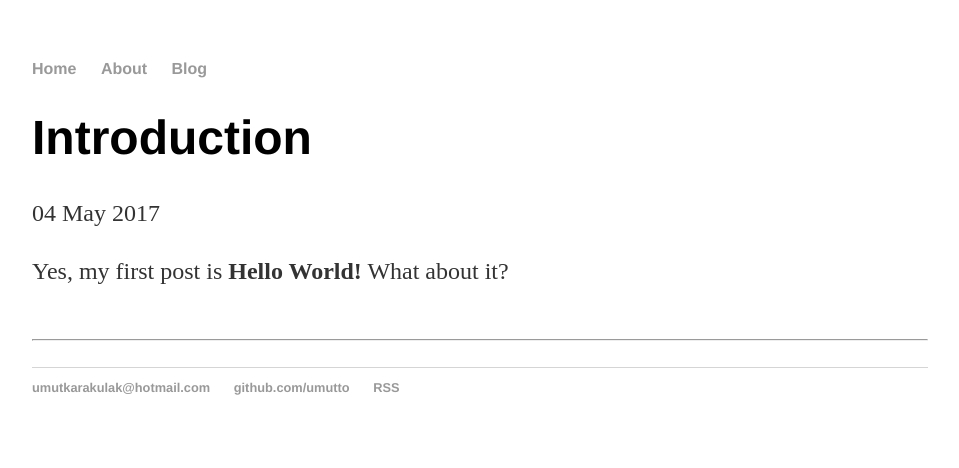
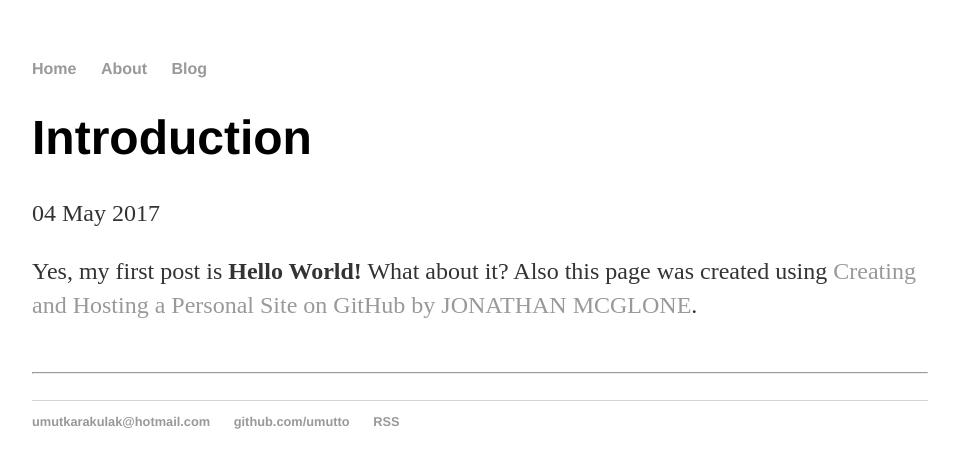
Before and after one commit to umutto/umutto.github.io-deprecated, a Jekyll site: the page built from _posts/2017-05-04-introduction.md, in a window 1280 px wide. Shown: the top 468 px of the page, without its empty margins (160-1119 px from the left). Built offline with Jekyll 4.4.1, drawn with Linux system fonts in a browser that asks for light colours; comment, search, counter and statistics services are not loaded.

Commit message:
Added link to original dev

```diff
--- a/_posts/2017-05-04-introduction.md
+++ b/_posts/2017-05-04-introduction.md
@@ -4,3 +4,4 @@ title: "Introduction"
 date: 2017-05-04
 ---
 Yes, my first post is **Hello World!** What about it?
+Also this page was created using [Creating and Hosting a Personal Site on GitHub by JONATHAN MCGLONE](http://jmcglone.com/guides/github-pages/).
```
